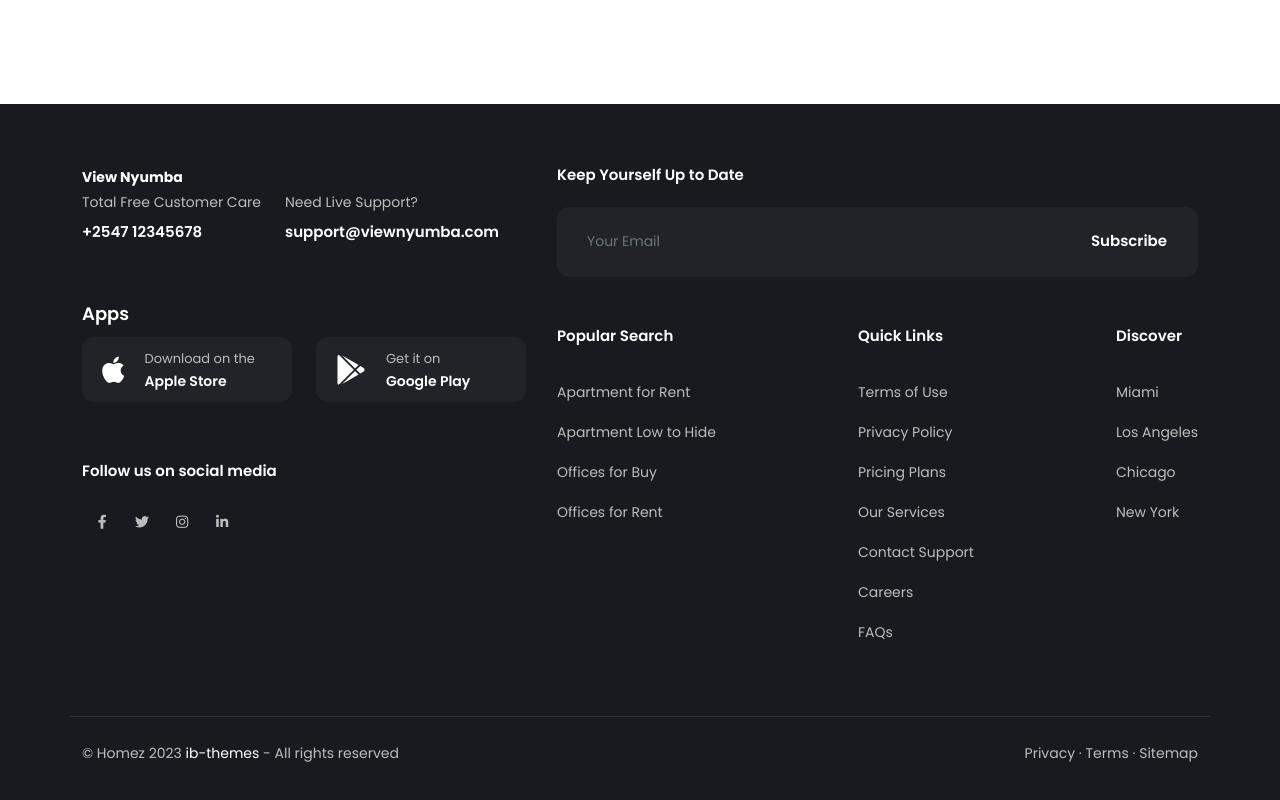
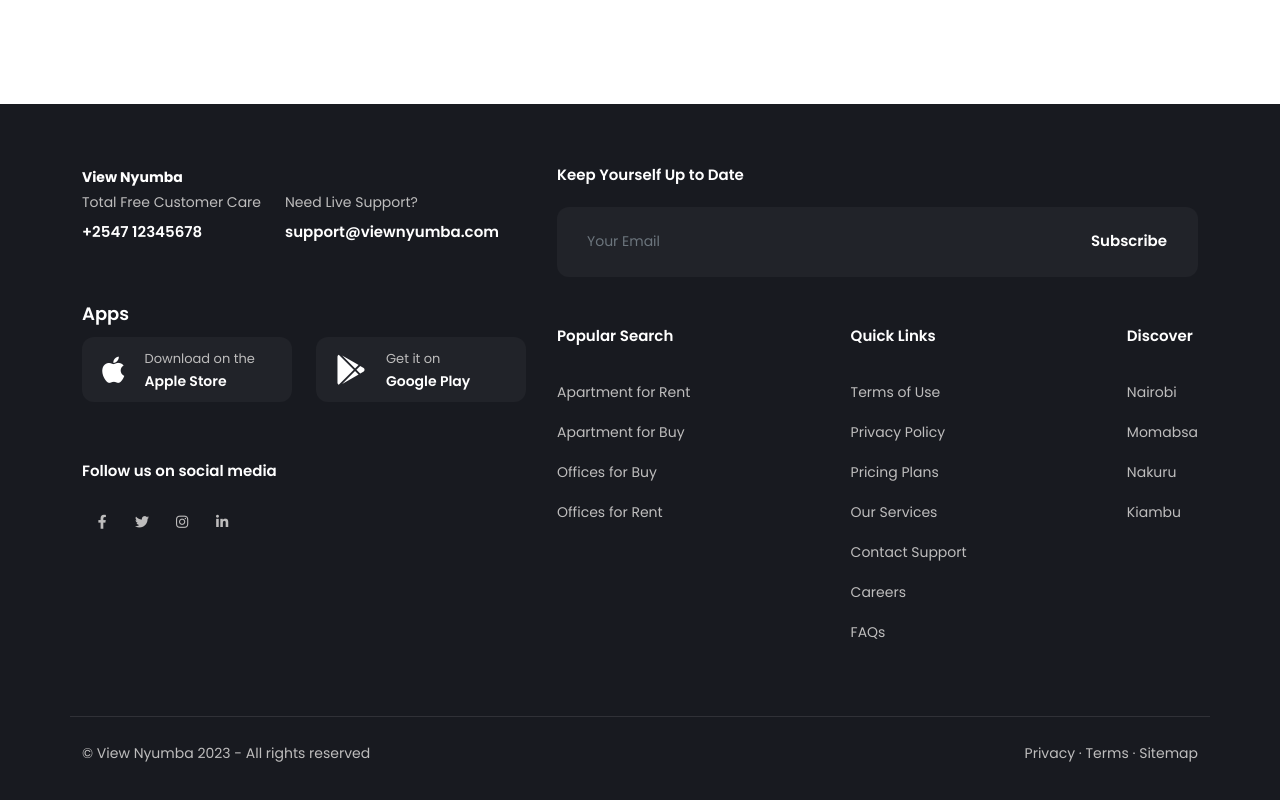
Before and after one commit to Robaa2168/viewNyumba, a Next.js app: page / in a window 1280 px wide. Shown: the part 812-1612 px from the top of the page. Built offline with nearby package versions, Linux system fonts and the light colour scheme.

Commit message:
Finished footer

```diff
--- a/src/components/common/default-footer/ContactMeta.js
+++ b/src/components/common/default-footer/ContactMeta.js
@@ -5,12 +5,12 @@
     {
       title: "Total Free Customer Care",
       phone: "+2547 12345678",
-      phoneLink: "tel:+012305094502", // Changed phoneLink to tel: URI
+      phoneLink: "tel:+254712345678", // Changed phoneLink to tel: URI
     },
     {
       title: "Need Live Support?",
       mail: "support@viewnyumba.com",
-      mailLink: "mailto:hi@homez.com", // Changed mailLink to direct email address
+      mailLink: "mailto:support@viewnyumba.com", // Changed mailLink to direct email address
     },
   ];
 
--- a/src/components/common/default-footer/Copyright.js
+++ b/src/components/common/default-footer/Copyright.js
@@ -26,15 +26,7 @@
         <div className="col-sm-6">
           <div className="text-center text-lg-start">
             <p className="copyright-text text-gray ff-heading">
-              © Homez {getCurrentYear()}{" "}
-              <a
-                href="https://themeforest.net/user/ib-themes"
-                target="_blank"
-                rel="noopener noreferrer"
-                className="text-white"
-              >
-                ib-themes
-              </a>{" "}
+              © View Nyumba {getCurrentYear()}{" "}
               - All rights reserved
             </p>
           </div>
--- a/src/components/common/default-footer/MenuWidget.js
+++ b/src/components/common/default-footer/MenuWidget.js
@@ -6,7 +6,7 @@
       title: "Popular Search",
       links: [
         { label: "Apartment for Rent", href: "#" },
-        { label: "Apartment Low to Hide", href: "#" },
+        { label: "Apartment for Buy", href: "#" },
         { label: "Offices for Buy", href: "#" },
         { label: "Offices for Rent", href: "#" },
       ],
@@ -26,10 +26,10 @@
     {
       title: "Discover",
       links: [
-        { label: "Miami", href: "#" },
-        { label: "Los Angeles", href: "#" },
-        { label: "Chicago", href: "#" },
-        { label: "New York", href: "#" },
+        { label: "Nairobi", href: "#" },
+        { label: "Momabsa", href: "#" },
+        { label: "Nakuru", href: "#" },
+        { label: "Kiambu", href: "#" },
       ],
     },
   ];
```
